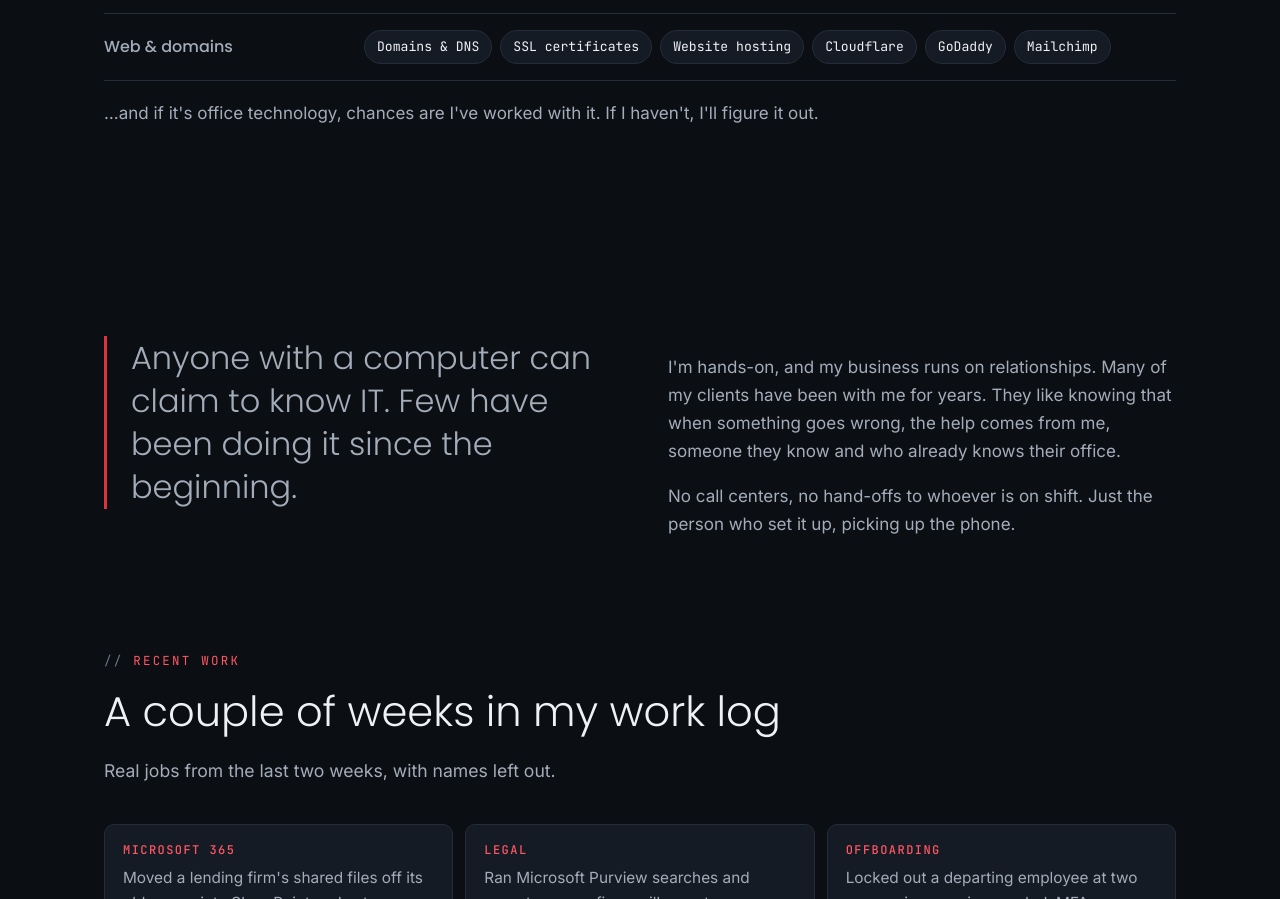
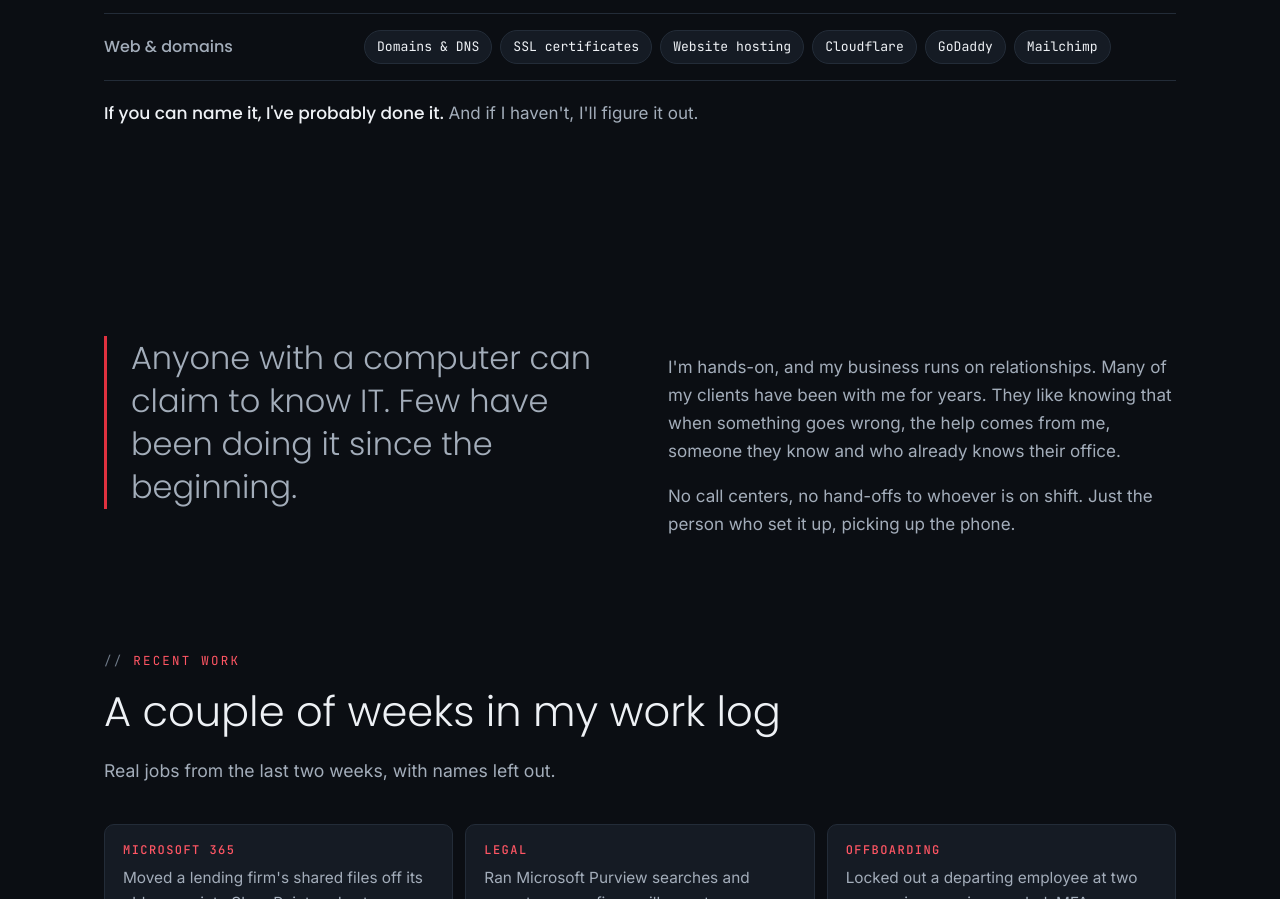
Before and after one commit to tomshubert/tomshubert-com, a plain HTML site: page index.html in a window 1280 px wide. Shown: the part 4082-4981 px from the top of the page. Drawn offline with Linux system fonts and the light colour scheme.

Commit message:
Tech section closing line
Co-Authored-By: Claude Opus 5.5 <noreply@anthropic.com>
Claude-Session: https://claude.ai/code/session_01WW95L2WJD4jhTqMTzwgRe5

```diff
--- a/index.html
+++ b/index.html
@@ -145,7 +145,7 @@
     <div class="tech-row"><h3>Office equipment</h3><ul><li>Copiers</li><li>Scanners</li><li>Printers &amp; all-in-ones</li><li>Kyocera</li><li>HP</li><li>Security cameras &amp; DVRs</li><li>Webcams</li><li>Conference rooms</li></ul></div>
     <div class="tech-row"><h3>Web &amp; domains</h3><ul><li>Domains &amp; DNS</li><li>SSL certificates</li><li>Website hosting</li><li>Cloudflare</li><li>GoDaddy</li><li>Mailchimp</li></ul></div>
   </div>
-  <p class="tech-more">&hellip;and if it's office technology, chances are I've worked with it. If I haven't, I'll figure it out.</p>
+  <p class="tech-more"><b>If you can name it, I've probably done it.</b> And if I haven't, I'll figure it out.</p>
 </section>
 
 <section class="personal wrap">
--- a/site.css
+++ b/site.css
@@ -188,3 +188,4 @@ footer p{margin:0}
 .tech-row li{font-family:var(--mono);font-size:.82rem;color:var(--ink);background:var(--card);border:1px solid var(--rule);border-radius:999px;padding:5px 12px}
 .tech-more{margin-top:18px;color:var(--ink-2)}
 @media (max-width:700px){.tech-row{grid-template-columns:1fr;gap:10px}}
+.tech-more b{color:var(--ink);font-family:var(--display);font-weight:500}
```
